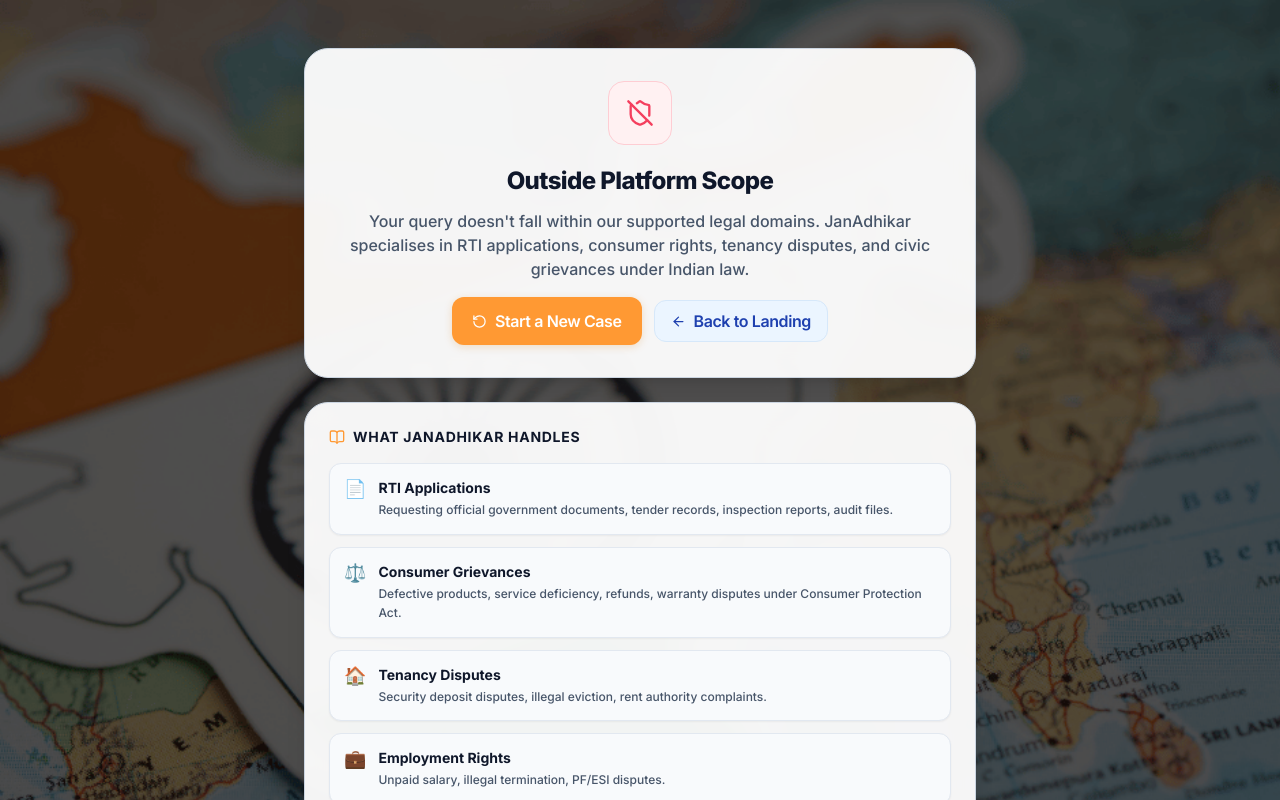
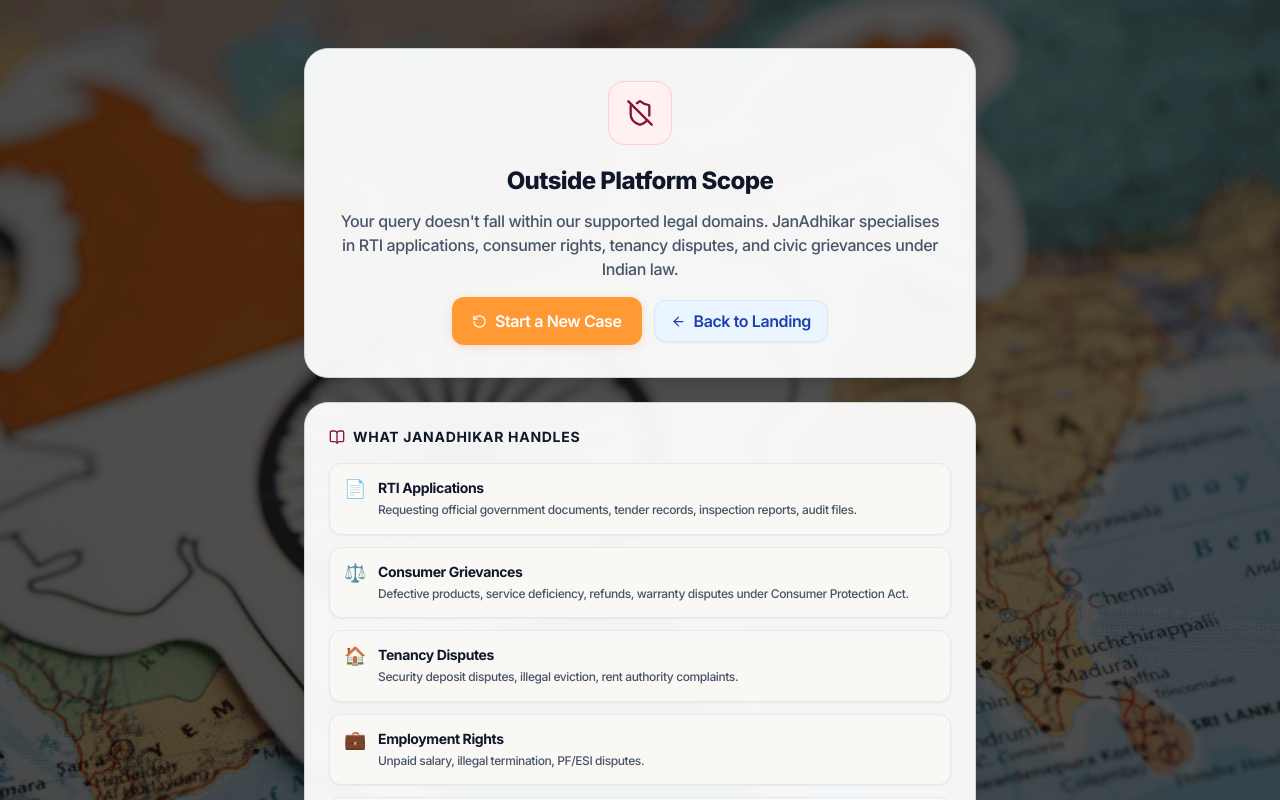
Before and after one commit to Manipal-Map/JanAdhikar-v2, a Next.js app: page /dashboard/out-of-scope in a window 1280 px wide. Shown: the top 800 px of the page. Built offline with nearby package versions, Linux system fonts and the light colour scheme; no server answers.

Commit message:
Update OutOfScopeView.tsx

```diff
--- a/views/OutOfScopeView.tsx
+++ b/views/OutOfScopeView.tsx
@@ -24,7 +24,7 @@ export default function OutOfScopeView() {
 
   return (
     <div
-      className="min-h-screen flex flex-col items-center justify-center px-4 py-12 bg-cover bg-center bg-no-repeat relative text-ashoka-navy font-sans"
+      className="min-h-screen flex flex-col items-center justify-center px-4 py-12 bg-cover bg-center bg-no-repeat relative font-sans tracking-tight"
       style={{ backgroundImage: "url('/bg.image.png')" }}
     >
       <motion.div
@@ -33,9 +33,9 @@ export default function OutOfScopeView() {
         transition={{ duration: 0.5 }}
         className="w-full max-w-2xl mx-auto relative z-10"
       >
-        <div className="bg-white/95 backdrop-blur-md p-8 text-center mb-6 rounded-3xl border border-slate-300 shadow-xl">
+        <div className="bg-white/95 backdrop-blur-sm p-8 text-center mb-6 rounded-3xl border border-slate-300 shadow-xl">
           <div className="w-16 h-16 rounded-2xl bg-rose-50 border border-rose-200 flex items-center justify-center mx-auto mb-5">
-            <ShieldOff size={28} className="text-rose-500" />
+            <ShieldOff size={28} className="text-court-maroon" />
           </div>
           <h1 className="text-2xl font-extrabold text-ashoka-navy mb-3 tracking-tight">Outside Platform Scope</h1>
           <p className="text-slate-600 leading-relaxed mb-4 text-sm sm:text-base font-medium">
@@ -60,22 +60,22 @@ export default function OutOfScopeView() {
           <div className="flex flex-col sm:flex-row items-center justify-center gap-3">
             <button
               onClick={handleReset}
-              className="btn-primary cursor-pointer w-full sm:w-auto justify-center bg-[#A32A02] hover:bg-[#138808] transition-colors text-white font-bold tracking-tight"
+              className="btn-primary cursor-pointer w-full sm:w-auto justify-center bg-[#A32A02] hover:bg-[#138808] transition-colors text-white font-bold tracking-tight shadow-md"
             >
               <RotateCcw size={15} /> Start a New Case
             </button>
             <button
               onClick={() => { reset(); router.push('/'); }}
-              className="btn-ghost cursor-pointer w-full sm:w-auto justify-center border border-slate-300 bg-white text-slate-700 hover:bg-slate-50 font-sans tracking-tight font-bold"
+              className="btn-ghost cursor-pointer w-full sm:w-auto justify-center border border-slate-300 bg-white text-slate-700 hover:bg-slate-50 font-sans tracking-tight font-bold shadow-sm"
             >
               <ArrowLeft size={15} /> Back to Landing
             </button>
           </div>
         </div>
 
-        <div className="bg-white/95 backdrop-blur-md p-6 rounded-3xl border border-slate-300 shadow-xl">
+        <div className="bg-white/95 backdrop-blur-sm p-6 rounded-3xl border border-slate-300 shadow-xl">
           <div className="flex items-center gap-2 mb-4">
-            <BookOpen size={16} className="text-[#FF9933]" />
+            <BookOpen size={16} className="text-court-maroon" />
             <h2 className="text-sm font-bold text-ashoka-navy uppercase tracking-wider font-sans">What JanAdhikar Handles</h2>
           </div>
           <div className="space-y-3">
@@ -85,7 +85,7 @@ export default function OutOfScopeView() {
                 initial={{ opacity: 0, x: -10 }}
                 animate={{ opacity: 1, x: 0 }}
                 transition={{ delay: i * 0.07 }}
-                className="flex items-start gap-3 p-3.5 bg-slate-50 rounded-xl border border-slate-200 shadow-sm"
+                className="flex items-start gap-3 p-3.5 bg-[#FAF8F5] rounded-xl border border-slate-200 shadow-sm"
               >
                 <span className="text-lg leading-none mt-0.5">{item.icon}</span>
                 <div className="text-left">
```
